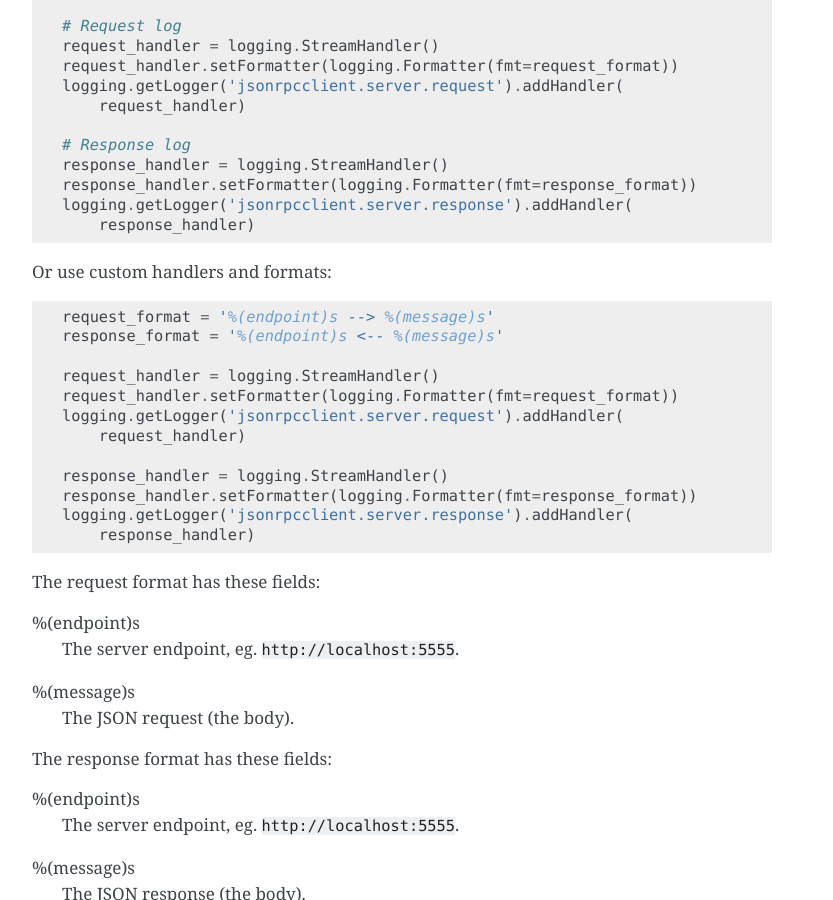
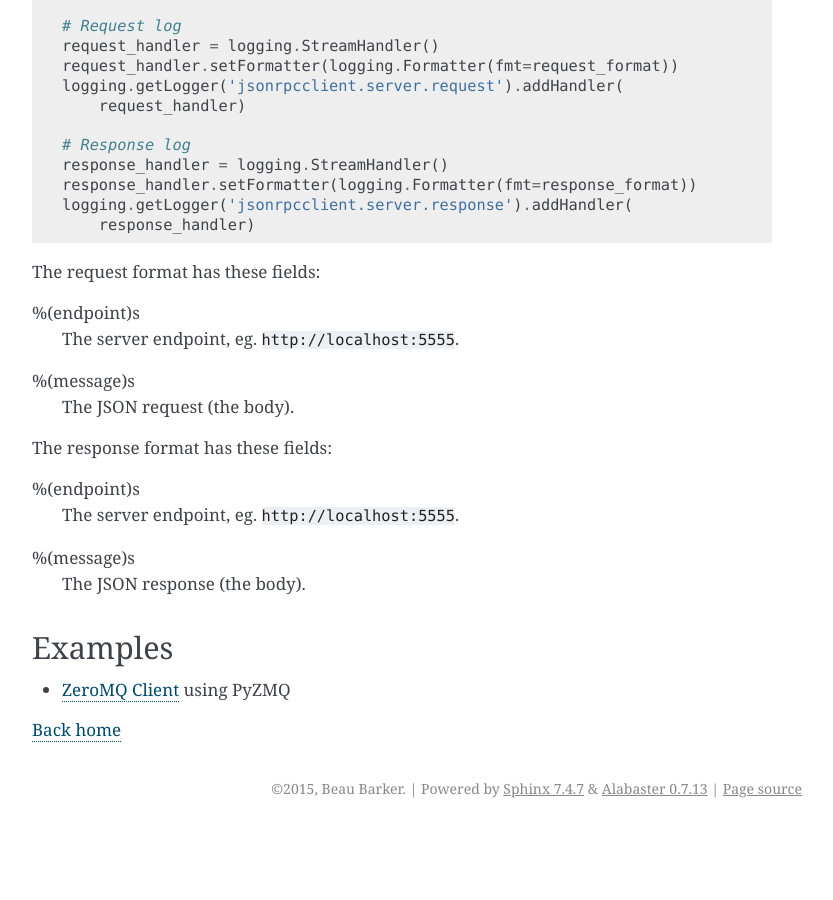
Before and after one commit to explodinglabs/jsonrpcclient, a Sphinx documentation site: the page built from doc/zeromq.rst, in a window 1280 px wide and 900 px high, scrolled down 1624 px. Shown: the whole window, without its empty margins (238-1071 px from the left). Built offline with Sphinx 7.4.7, drawn with Linux system fonts in a browser that asks for light colours; after the commit the page ends 2452 px from its top, so only the background shows below that.

Commit message:
Fix duplicate logging section in zeromq guide

```diff
--- a/doc/zeromq.rst
+++ b/doc/zeromq.rst
@@ -38,21 +38,6 @@ Logging
 
 .. include:: _includes/basic_logging.rst
 
-Or use custom handlers and formats::
-
-    request_format = '%(endpoint)s --> %(message)s'
-    response_format = '%(endpoint)s <-- %(message)s'
-
-    request_handler = logging.StreamHandler()
-    request_handler.setFormatter(logging.Formatter(fmt=request_format))
-    logging.getLogger('jsonrpcclient.server.request').addHandler(
-        request_handler)
-
-    response_handler = logging.StreamHandler()
-    response_handler.setFormatter(logging.Formatter(fmt=response_format))
-    logging.getLogger('jsonrpcclient.server.response').addHandler(
-        response_handler)
-
 The request format has these fields:
 
 %(endpoint)s
```
